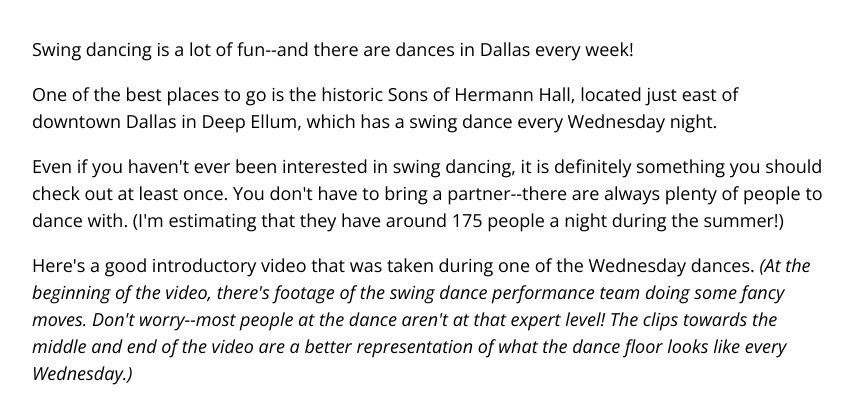
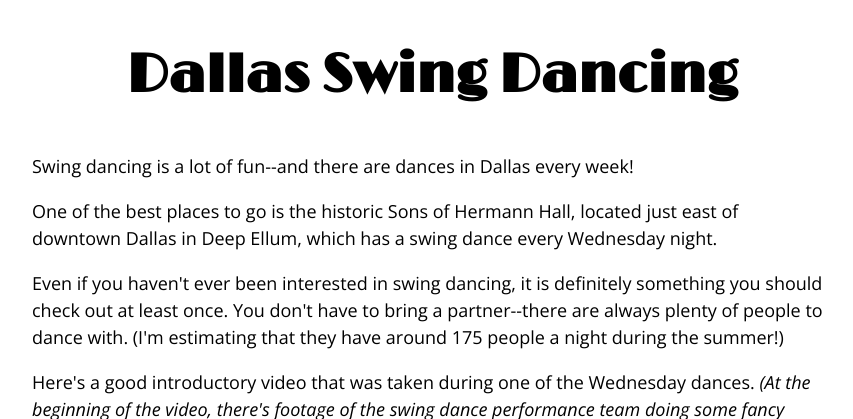
Before and after one commit to jesseplymale/jesseplymale.github.io, a Jekyll site: the page built from swingdancing/index.html, in a window 1280 px wide and 900 px high, cut to the strip 0-419 px from the top of the window. Shown: the whole strip, without its empty margins (208-1061 px from the left). Built offline with Jekyll 4.4.1, drawn with Linux system fonts in a browser that asks for light colours; Markdown is read by kramdown in place of the engine named in the settings.

Commit message:
take out buggy code

```diff
--- a/_layouts/baseNoSidebar.html
+++ b/_layouts/baseNoSidebar.html
@@ -24,7 +24,7 @@
 
 <body>
 <div id="wrapper">
-    <h1 id="frontPage">{{page.baseName}}</h1>
+    <h1 id="frontPage">{{site.name}}</h1>
     {{content}}
 </div>
 </body>
--- a/_layouts/swingdancing.html
+++ b/_layouts/swingdancing.html
@@ -15,16 +14,16 @@
     <meta name="viewport" content="width=device-width"/>
 
     {% if page.title %}
-        <title>{{page.baseName}} - {{page.title}}</title>
+        <title>{{site.name}} - {{page.title}}</title>
     {% else %}
-        <title>{{page.baseName}}</title>
+        <title>{{site.name}}</title>
     {% endif %}
 
 </head>
 
 <body>
     <div id="main">
-        <h1 id="frontPage">{{page.baseName}}</h1>
+        <h1 id="frontPage">Dallas Swing Dancing</h1>
         {{content}}
     </div>
 </body>
```
Also changed, not shown: other parts of _layouts/swingdancing.html (+0 -1 lines), _layouts/groovy.html (+3 -4 lines).
